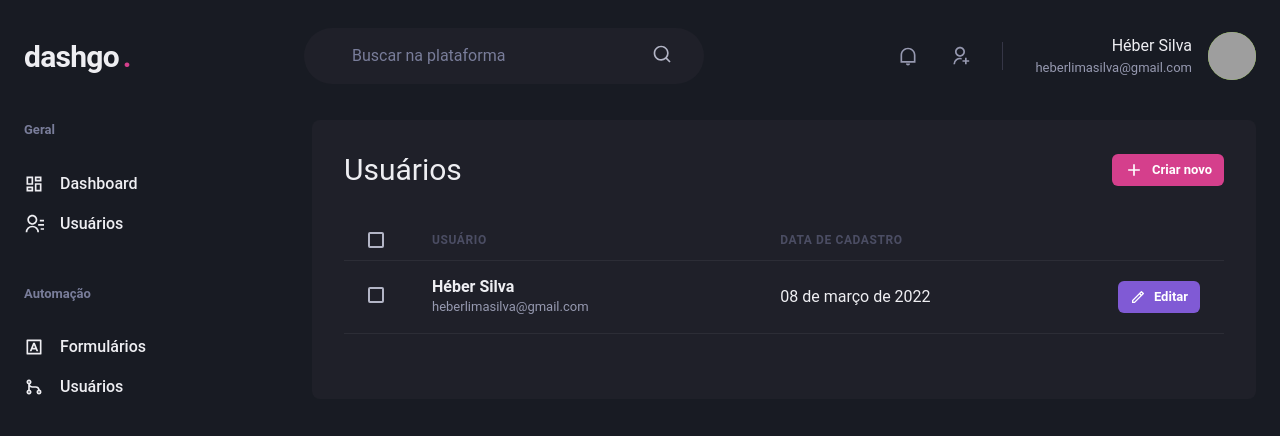
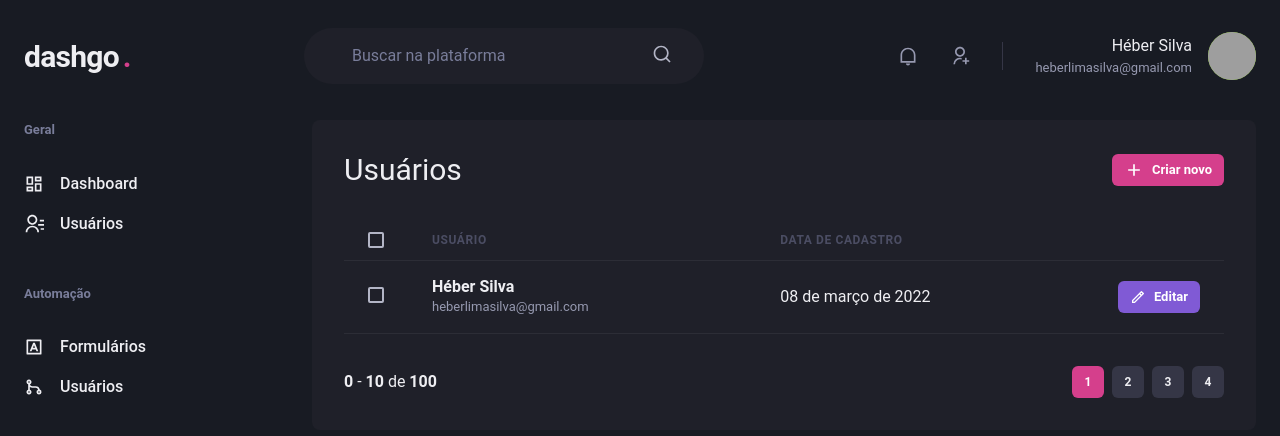
Before and after one commit to heber364/dashgo, a Next.js app: page /users in a window 1280 px wide. Shown: the top 436 px of the page. Built offline with nearby package versions, Linux system fonts and the light colour scheme; grey boxes are pictures that could not be loaded.

Commit message:
Criando o component pagination

```diff
--- /dev/null
+++ b/src/components/Pagination.tsx
@@ -0,0 +1,65 @@
+import { Box, Button, Stack } from "@chakra-ui/react";
+
+export function Pagination() {
+  return (
+    <Stack
+      direction="row"
+      mt="8"
+      justify="space-between"
+      align="center"
+      spacing="6"
+    >
+        <Box>
+            <strong>0</strong> - <strong>10</strong> de <strong>100</strong>
+        </Box>
+      <Stack direction="row" spacing="2">
+        <Button
+          size="sm"
+          fontSize="xs"
+          width="4"
+          colorScheme="pink"
+          disabled
+          _disabled={{
+            bg: "pink.500",
+            cursor: "default",
+          }}
+        >
+          1
+        </Button>
+        <Button
+          size="sm"
+          fontSize="xs"
+          width="4"
+          bg="gray.700"
+          _hover={{
+            bg: "gray.500",
+          }}
+        >
+          2
+        </Button>
+        <Button
+          size="sm"
+          fontSize="xs"
+          width="4"
+          bg="gray.700"
+          _hover={{
+            bg: "gray.500",
+          }}
+        >
+          3
+        </Button>
+        <Button
+          size="sm"
+          fontSize="xs"
+          width="4"
+          bg="gray.700"
+          _hover={{
+            bg: "gray.500",
+          }}
+        >
+          4
+        </Button>
+      </Stack>
+    </Stack>
+  );
+}
--- a/src/pages/users/index.tsx
+++ b/src/pages/users/index.tsx
@@ -1,6 +1,7 @@
 import { Box, Button, Checkbox, Flex, Heading, Icon, Table, Tbody, Td, Th, Thead, Tr, Text } from "@chakra-ui/react";
 import { RiAddLine, RiPencilLine } from "react-icons/ri";
 import { Header } from "../../components/Header";
+import { Pagination } from "../../components/Pagination";
 import { Sidebar } from "../../components/Sidebar";
 
 export default function UserList(){
@@ -50,7 +51,7 @@
                         </Tbody>
                     </Table>
 
-
+                    <Pagination />
                 </Box>
             </Flex>
         </Box>
```
